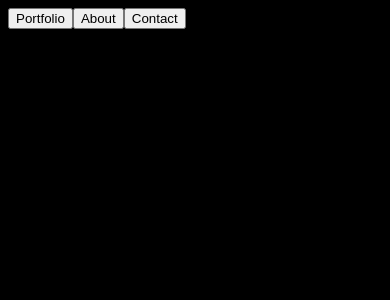
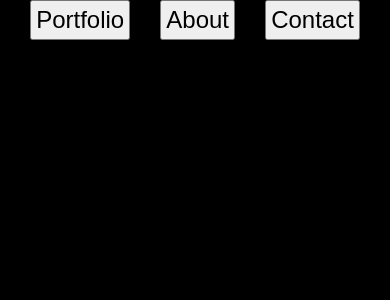
Before and after one commit to AndrewJDGalga/commandline_custom, a React (Vite) app: page / in a window 390 px wide. Shown: the top 300 px of the page. Built offline with nearby package versions, Linux system fonts and the light colour scheme.

Commit message:
base mobile button styling.

```diff
--- a/src/style.css
+++ b/src/style.css
@@ -2,6 +2,7 @@
 body {
     background-color: black;
     color: whitesmoke;
+    margin: 0;
 }
 
 #cmd__line {
@@ -12,11 +13,21 @@ body {
     border: none;
 }
 
+.cmd__in__mobile {
+    display: none;
+}
+.cmd__in__mobile button {
+    font-size: 1.5em;
+    padding: 4px;
+}
+
 @media (max-width: 640px) {
     .cmd__in {
         display: none;
     }
     .cmd__in__mobile {
-        display: block;
+        display: flex;
+        flex-direction: row;
+        justify-content: space-evenly;
     }
 }
```
